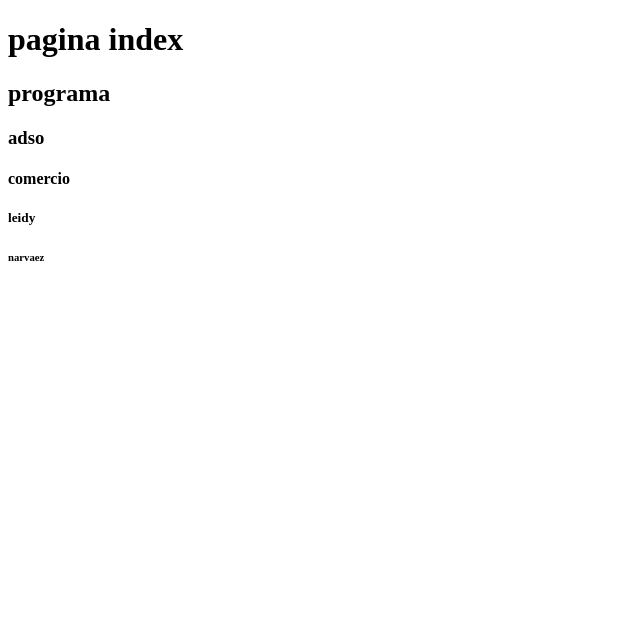
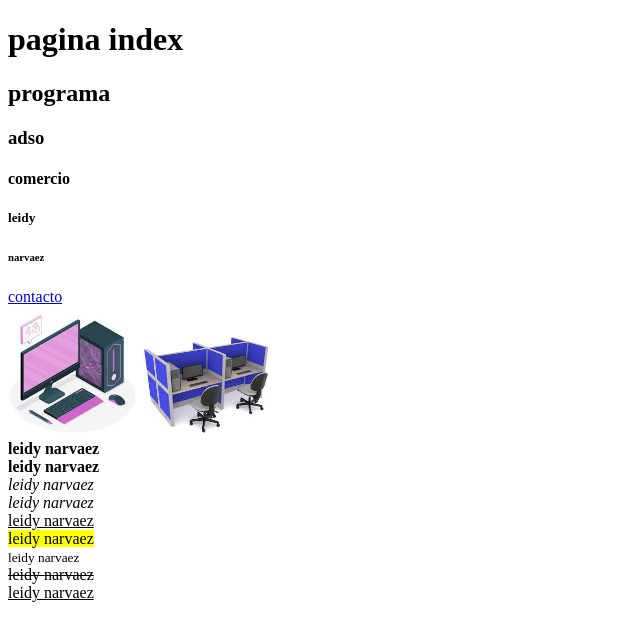
Before and after one commit to LeidyNarvaezGR/proyecto02leidy, a plain HTML site: page index.html in a window 1280 px wide. Shown: the whole page, without its empty margins (0-640 px from the left). Drawn offline with Linux system fonts and the light colour scheme.

Commit message:
modificado contacto

```diff
--- a/index.html
+++ b/index.html
@@ -12,5 +12,29 @@
 <h4>comercio</h4>
 <h5>leidy</h5>
 <h6>narvaez</h6>
+<a href="contacto.html">contacto</a>
+<br>
+<img src="/imagen/computador.jpg" alt="computador"width="130"title="equipo"haigt="180px">
+<img src="/imagen/estación de trabajo.jpg" alt="estacion de trabajo"width="130"title="equipo"haigt="180px">
+
+<br>
+<b>leidy narvaez</b>
+<br>
+<strong>leidy narvaez</strong>
+<br>
+<i>leidy narvaez</i>
+<br>
+<em>leidy narvaez</em>
+<br>
+<u>leidy narvaez</u>
+<br>
+<mark>leidy narvaez</mark>
+<br>
+<small>leidy narvaez</small>
+<br>
+<del>leidy narvaez</del>
+<br>
+<ins>leidy narvaez</ins>
+
 </body>
 </html>
```
Also changed, not shown: contacto.html (+10 -0 lines).
